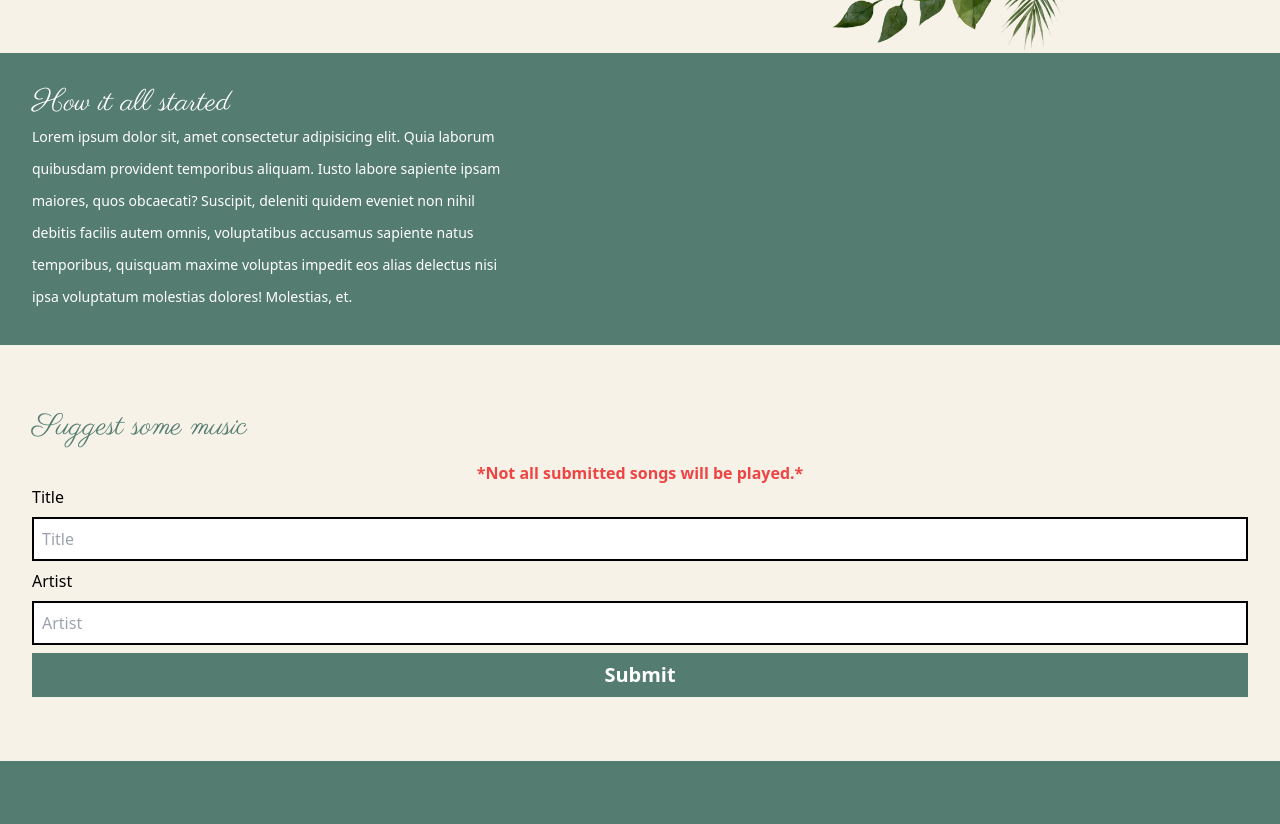
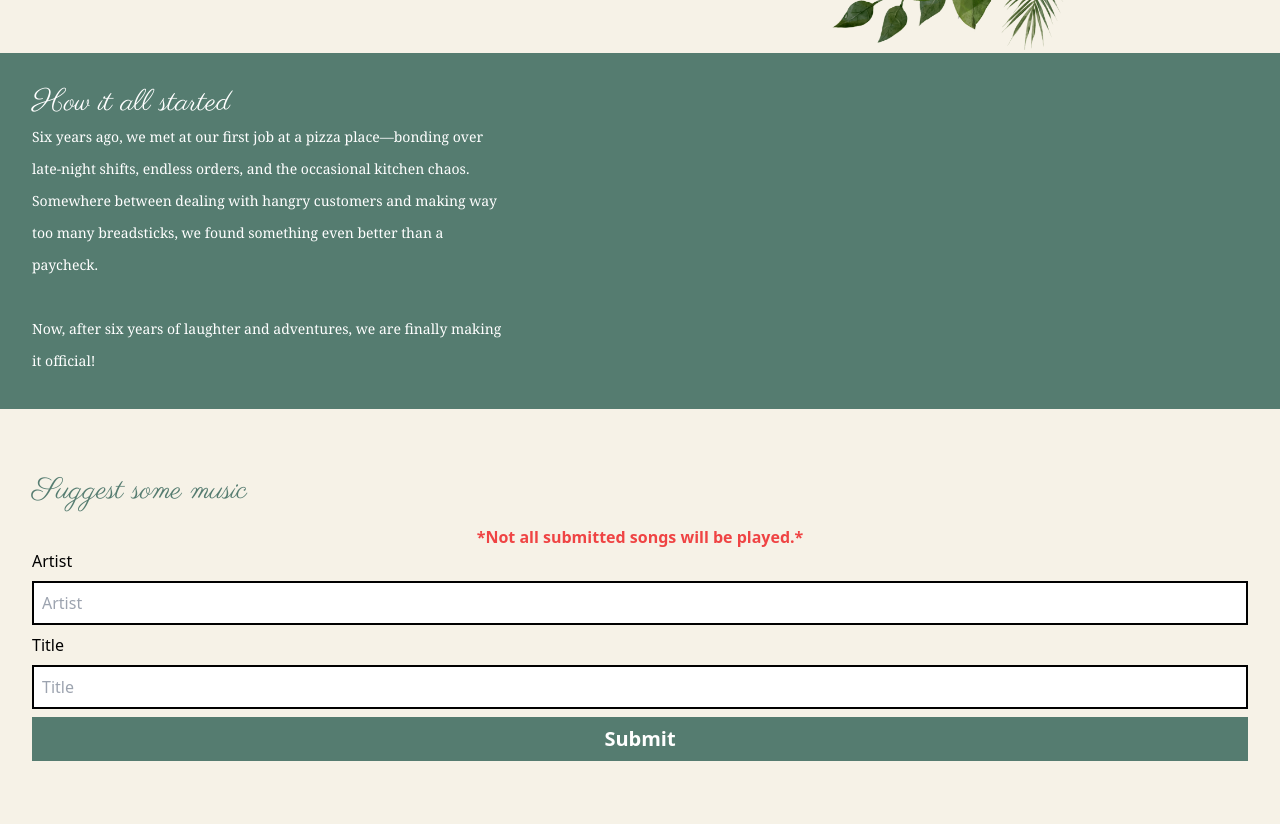
Before and after one commit to nathanngrove/nathanbridgetwedding, a Next.js app: page / in a window 1280 px wide. Shown: the part 540-1364 px from the top of the page. Built offline with nearby package versions, Linux system fonts and the light colour scheme.

Commit message:
setting up actions

```diff
--- a/next.config.ts
+++ b/next.config.ts
@@ -1,7 +1,8 @@
 import type { NextConfig } from "next";
 
 const nextConfig: NextConfig = {
-	images: { domains: ["placehold.co"] },
+	output: "export",
+	reactStrictMode: true,
 };
 
 export default nextConfig;
--- /dev/null
+++ b/src/actions/SubmitASongAction.ts
@@ -0,0 +1,15 @@
+"use server";
+
+import { SongSubmission } from "@/components/SubmitASongForm";
+
+export default async function submitASongAction(
+	previousState: SongSubmission,
+	formData: FormData
+) {
+	const artist = formData.get("artist");
+	const title = formData.get("title");
+
+	console.log(artist);
+	console.log(title);
+	return artist;
+}
--- a/src/app/page.tsx
+++ b/src/app/page.tsx
@@ -33,14 +33,15 @@ export default function Home() {
 					text="How it all started"
 					className={`text-white mx-auto`}
 				/>
-				<p className="text-white max-w-[60ch] text-sm/8">
-					Lorem ipsum dolor sit, amet consectetur adipisicing elit.
-					Quia laborum quibusdam provident temporibus aliquam. Iusto
-					labore sapiente ipsam maiores, quos obcaecati? Suscipit,
-					deleniti quidem eveniet non nihil debitis facilis autem
-					omnis, voluptatibus accusamus sapiente natus temporibus,
-					quisquam maxime voluptas impedit eos alias delectus nisi
-					ipsa voluptatum molestias dolores! Molestias, et.
+				<p className="text-white max-w-[60ch] text-sm/8 font-serif">
+					Six years ago, we met at our first job at a pizza
+					place—bonding over late-night shifts, endless orders, and
+					the occasional kitchen chaos. Somewhere between dealing with
+					hangry customers and making way too many breadsticks, we
+					found something even better than a paycheck. <br />
+					<br />
+					Now, after six years of laughter and adventures, we are
+					finally making it official!
 				</p>
 			</section>
 			<section className="py-16 px-8 bg-creme">
--- a/src/components/SubmitASongForm.tsx
+++ b/src/components/SubmitASongForm.tsx
@@ -1,14 +1,30 @@
-import React from "react";
+"use client";
+
+import React, { useActionState } from "react";
 import TextInput from "./TextInput";
+import submitASongAction from "@/actions/SubmitASongAction";
+
+export type SongSubmission = {
+	artist: string;
+	title: string;
+};
+
+const initialState: SongSubmission = { artist: "", title: "" };
 
 function SubmitASongForm() {
+	const [state, formAction, isPending] = useActionState(
+		submitASongAction,
+		initialState
+	);
+
 	return (
-		<form className="flex flex-col gap-2">
+		<form className="flex flex-col gap-2" action={formAction}>
+			<TextInput id="artist" label="Artist" />
 			<TextInput id="title" label="Title" />
-			<TextInput id="artist" label="Artist" />
 			<button
 				className="bg-darkemerald text-white py-2 text-xl font-semibold"
-				type="submit">
+				type="submit"
+				disabled={isPending}>
 				Submit
 			</button>
 		</form>
--- a/src/components/TextInput.tsx
+++ b/src/components/TextInput.tsx
@@ -12,6 +12,7 @@ function TextInput({ label, id, placeholder }: TextInputProps) {
 			<label htmlFor={id}>{label}</label>
 			<input
 				type="text"
+				name={id}
 				className="border-2 border-black p-2"
 				id={id}
 				placeholder={placeholder ? placeholder : label}
```
